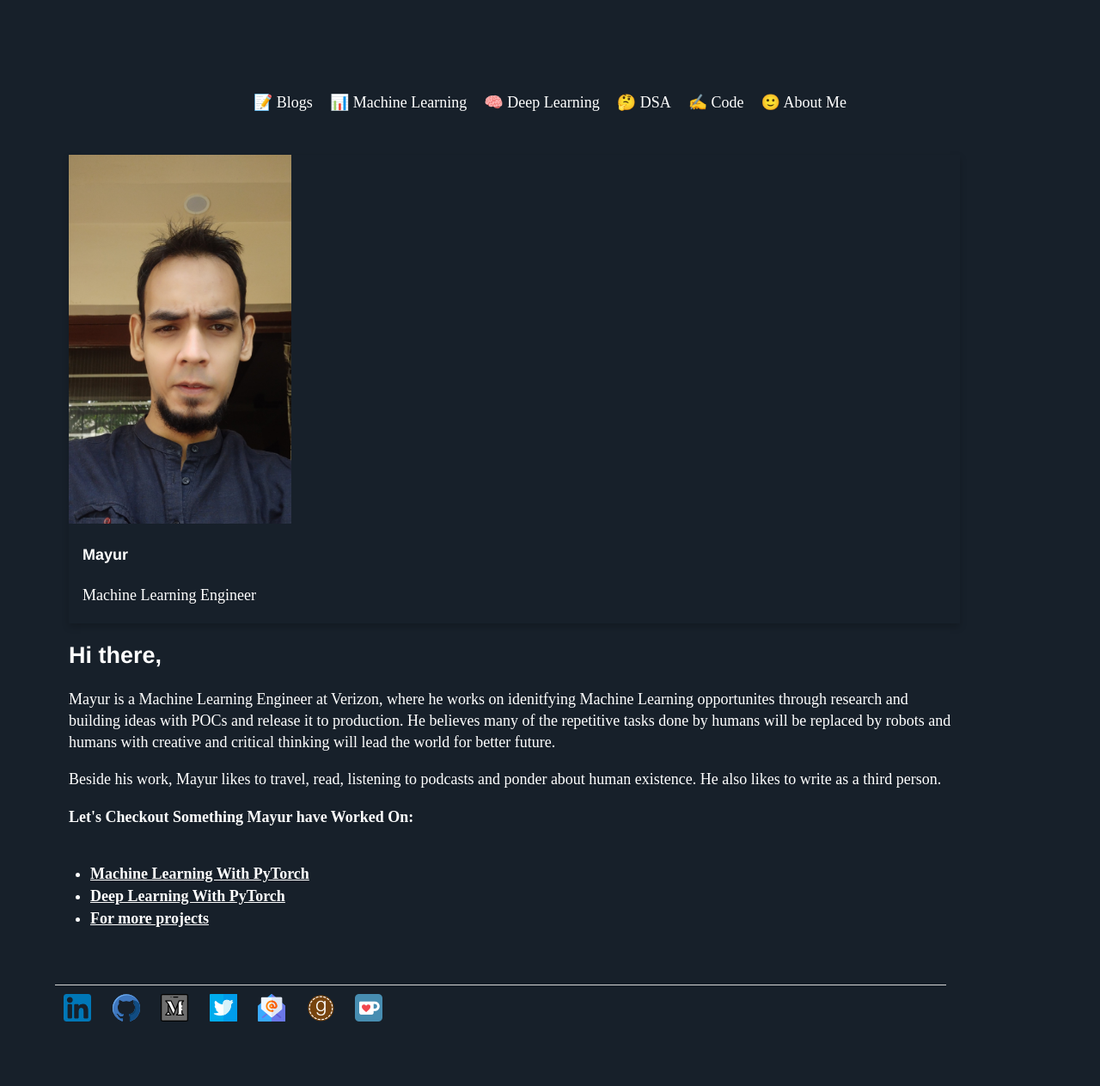
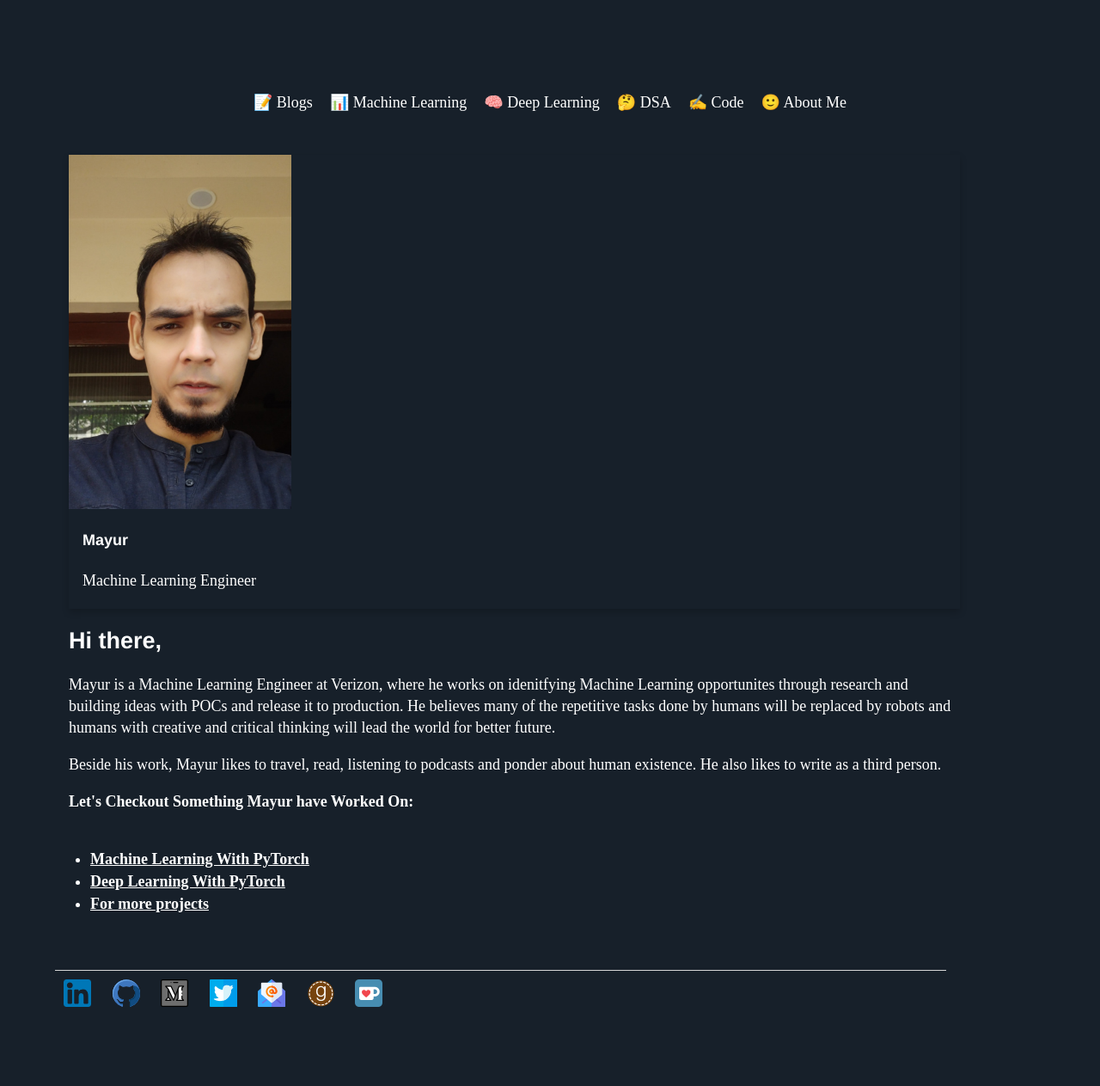
Before and after one commit to Mayurji/mayurji.github.io, a Jekyll site: the page built from about/index.html, in a window 1280 px wide. Shown: the whole page at 86% size. Built offline with Jekyll 4.4.1, drawn with Linux system fonts in a browser that asks for light colours; nearby versions of some CDN libraries.

Commit message:
Update index.html

```diff
--- a/about/index.html
+++ b/about/index.html
@@ -11,7 +11,7 @@
 </head>
 <body style="background-color:#17202a;" style="width:80%">
  <div class="card">
-  <img src="/assets/images/profile/profile.jpg" alt="Mayur" style="width:25%">
+  <img src="/assets/images/profile/profile_small.jpg" alt="Mayur" style="width:25%">
   <div class="container">
     <h4><b>Mayur</b></h4>
     <p>Machine Learning Engineer</p>
```
